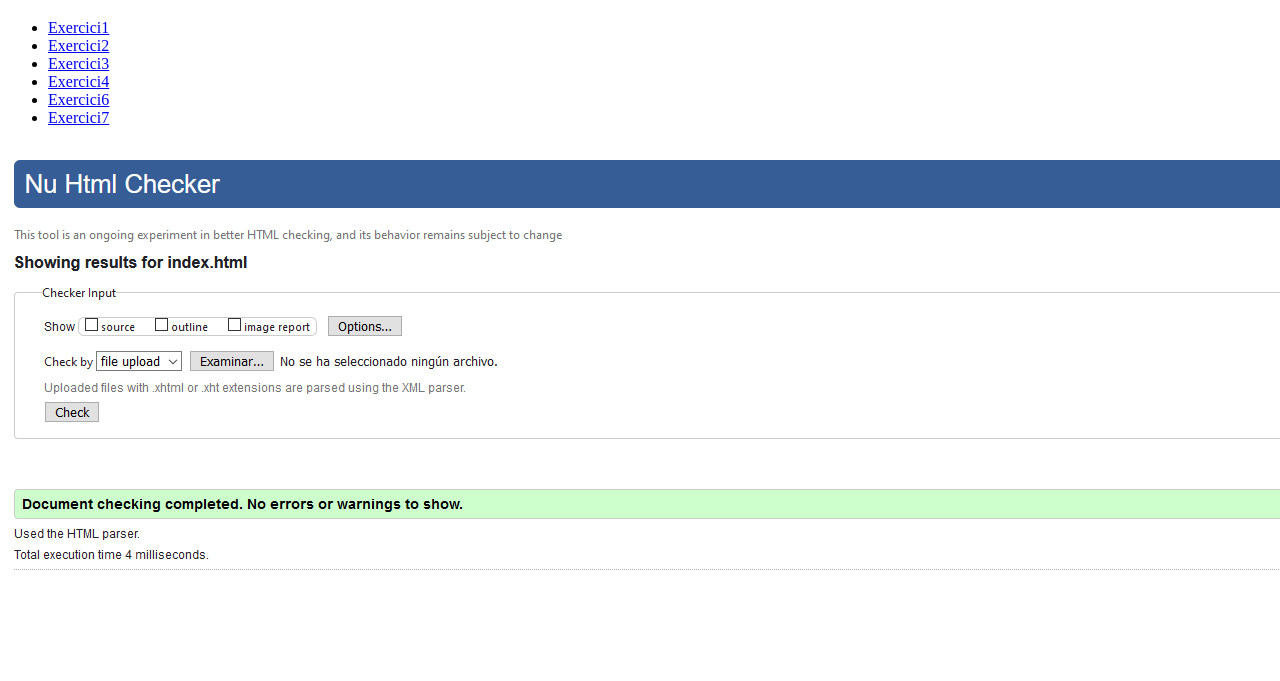
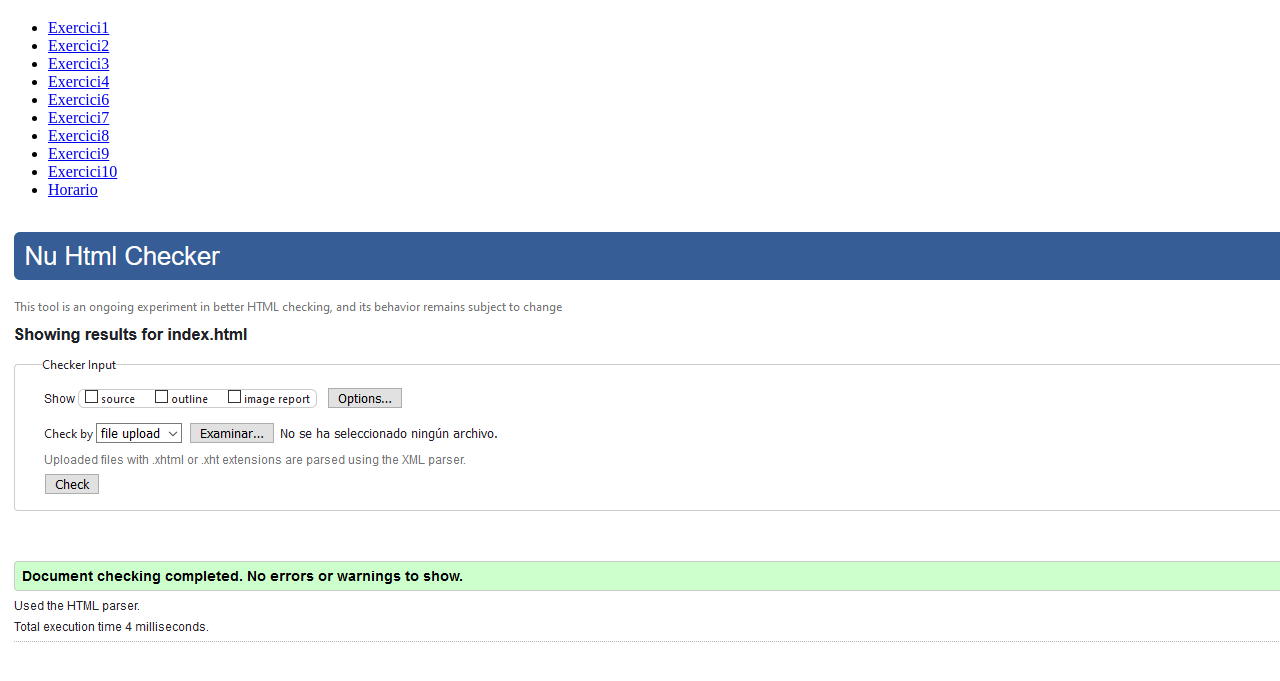
Before and after one commit to zakatow/m08UF5, a plain HTML site: page index.html in a window 1280 px wide. Shown: the part 61-742 px from the top of the page. Drawn offline with Linux system fonts and the light colour scheme.

Commit message:
noveno commit

```diff
--- a/index.html
+++ b/index.html
@@ -17,6 +17,10 @@
             <li><a href="paginasweb/exercici4.xhtml" title="Exercici4">Exercici4</a></li>
             <li><a href="exercici6_llista_ordenada.xhtml" title="Exercici6">Exercici6</a></li>
             <li><a href="paginasweb/exercici7_links_interessant.xhtml" title="Exercici7">Exercici7</a></li>
+            <li><a href="paginasweb/exercici8_definicions.xhtml" title="Exercici4">Exercici8</a></li>
+            <li><a href="paginasweb/exercici9.xhtml" title="Exercici4">Exercici9</a></li>
+            <li><a href="paginasweb/exercici10.xhtml" title="Exercici4">Exercici10</a></li>
+            <li><a href="paginasweb/horario.xhtml" title="Exercici4">Horario</a></li>
         </ul>
         <p><img src="imagenes/ex5.png" alt="ex5"/></p>
     </body>
```
